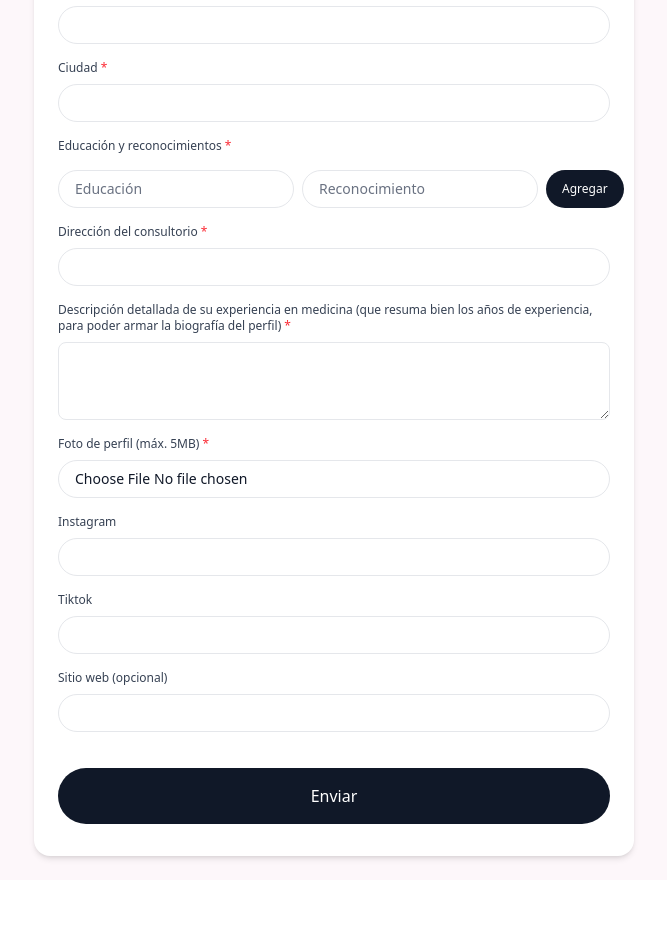
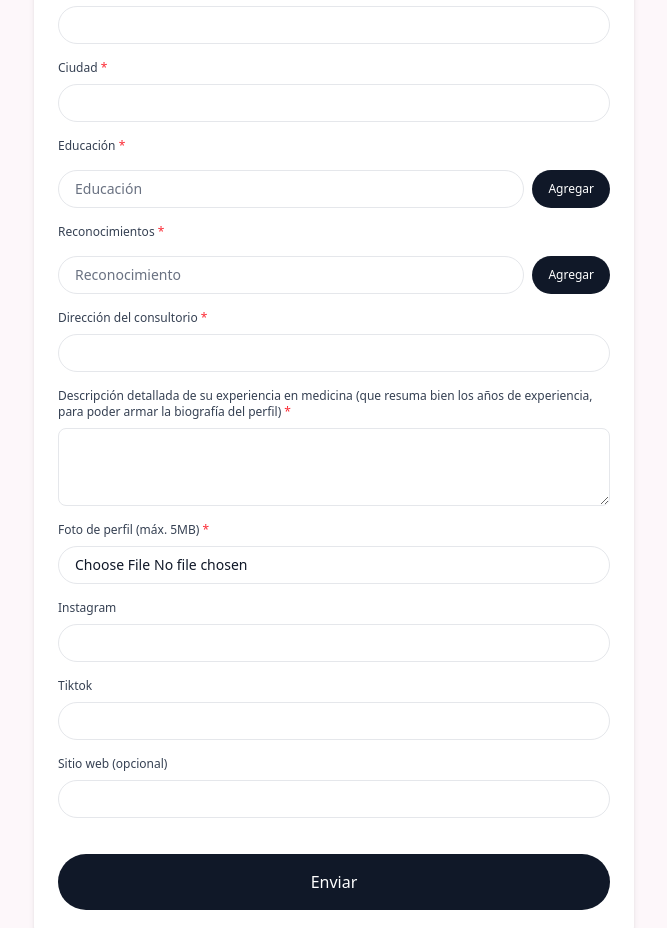
Before and after one commit to AKRONYM-CR/Bella-Website, a SvelteKit app: page /form in a window 1280 px wide. Shown: the part 880-1808 px from the top of the page, without its empty margins (306-973 px from the left). Before the commit the page ends 1760 px from the top, so only its background shows below. Built offline with nearby package versions, Linux system fonts and the light colour scheme.

Commit message:
Refactor form structure to separate education and recognition fields, updating related functions and UI elements for clarity and improved functionality

```diff
--- a/src/routes/form/+page.svelte
+++ b/src/routes/form/+page.svelte
@@ -2,6 +2,9 @@
   import { onMount } from 'svelte';
   import { goto } from '$app/navigation';
 	import Swal from 'sweetalert2';
+
+  const host = 'https://bella-backend-testing-6a7ce2262e7e.herokuapp.com'
+  // const host = 'http://localhost:3000'
 
   let form = {
     nombre: '',
@@ -15,7 +18,8 @@
 		direccion_consultorio: '',
     descripcion: '',
     anos_experiencia: '',
-    educacion_reconocimientos: [],
+    educacion: [],
+    reconocimientos: [],
 		foto_perfil: null,
     instagram: '',
     tiktok: '',
@@ -27,19 +31,26 @@
   let newEducacion = '';
   let newReconocimiento = '';
 
-  function agregarEducacionReconocimiento() {
-    if (newEducacion && newReconocimiento) {
-      form.educacion_reconocimientos = [...form.educacion_reconocimientos, {
-        educacion: newEducacion,
-        reconocimiento: newReconocimiento
-      }];
+  function agregarEducacion() {
+    if (newEducacion) {
+      form.educacion = [...form.educacion, newEducacion];
       newEducacion = '';
+    }
+  }
+
+  function agregarReconocimiento() {
+    if (newReconocimiento) {
+      form.reconocimientos = [...form.reconocimientos, newReconocimiento];
       newReconocimiento = '';
     }
   }
 
-  function eliminarEducacionReconocimiento(index) {
-    form.educacion_reconocimientos = form.educacion_reconocimientos.filter((_, i) => i !== index);
+  function eliminarEducacion(index) {
+    form.educacion = form.educacion.filter((_, i) => i !== index);
+  }
+
+  function eliminarReconocimiento(index) {
+    form.reconocimientos = form.reconocimientos.filter((_, i) => i !== index);
   }
 
   // For file input
@@ -69,7 +80,7 @@
 
     // Manejar campos normales
     for (const key in form) {
-      if (key !== 'foto_perfil' && key !== 'educacion_reconocimientos' && form[key]) {
+      if (key !== 'foto_perfil' && key !== 'educacion' && key !== 'reconocimientos' && form[key]) {
         data.append(key, form[key]);
       }
     }
@@ -80,13 +91,15 @@
     }
 
     // Manejar educación y reconocimientos
-    if (form.educacion_reconocimientos.length > 0) {
-      data.append('educacion_reconocimientos', JSON.stringify(form.educacion_reconocimientos));
+    if (form.educacion.length > 0) {
+      data.append('educacion', JSON.stringify(form.educacion));
+    }
+    if (form.reconocimientos.length > 0) {
+      data.append('reconocimientos', JSON.stringify(form.reconocimientos));
     }
 
     try {
-      // Cambia la URL por la de tu backend real
-      const res = await fetch('https://bella-backend-testing-6a7ce2262e7e.herokuapp.com/forms', {
+      const res = await fetch(`${host}/forms`, {
         method: 'POST',
         body: data
       });
@@ -114,7 +127,8 @@
 				direccion_consultorio: '',
 				descripcion: '',
 				anos_experiencia: '',
-				educacion_reconocimientos: [],
+				educacion: [],
+				reconocimientos: [],
 				foto_perfil: null,
 				instagram: '',
 				tiktok: '',
@@ -203,7 +217,7 @@
     </div>
 
 		<div class="flex flex-col gap-4">
-      <label for="educacion_reconocimientos" class="text-xs text-gray-700 font-medium">Educación y reconocimientos <span class="text-red-500">*</span></label>
+      <label for="educacion" class="text-xs text-gray-700 font-medium">Educación <span class="text-red-500">*</span></label>
 
       <div class="flex flex-col sm:flex-row gap-2">
         <input
@@ -212,6 +226,39 @@
           type="text"
           bind:value={newEducacion}
         />
+        <button
+          type="button"
+          class="px-4 py-2 bg-gray-900 text-white text-xs rounded-full hover:bg-gray-800 transition-colors"
+          on:click={agregarEducacion}
+        >
+          Agregar
+        </button>
+      </div>
+
+      {#if form.educacion.length > 0}
+        <div class="flex flex-col gap-2">
+          {#each form.educacion as item, i}
+            <div class="flex flex-col sm:flex-row items-start sm:items-center gap-2 bg-gray-50 p-3 rounded-lg">
+              <div class="flex-1">
+                <p class="text-sm font-medium">{item}</p>
+              </div>
+              <button
+                type="button"
+                class="text-red-500 hover:text-red-700"
+                on:click={() => eliminarEducacion(i)}
+              >
+                Eliminar
+              </button>
+            </div>
+          {/each}
+        </div>
+      {/if}
+    </div>
+
+    <div class="flex flex-col gap-4">
+      <label for="reconocimientos" class="text-xs text-gray-700 font-medium">Reconocimientos <span class="text-red-500">*</span></label>
+
+      <div class="flex flex-col sm:flex-row gap-2">
         <input
           placeholder="Reconocimiento"
           class="flex-1 px-4 py-2 text-sm text-gray-900 border border-gray-200 rounded-full focus:outline-none focus:border-gray-400 transition-colors"
@@ -221,24 +268,23 @@
         <button
           type="button"
           class="px-4 py-2 bg-gray-900 text-white text-xs rounded-full hover:bg-gray-800 transition-colors"
-          on:click={agregarEducacionReconocimiento}
+          on:click={agregarReconocimiento}
         >
           Agregar
         </button>
       </div>
 
-      {#if form.educacion_reconocimientos.length > 0}
+      {#if form.reconocimientos.length > 0}
         <div class="flex flex-col gap-2">
-          {#each form.educacion_reconocimientos as item, i}
+          {#each form.reconocimientos as item, i}
             <div class="flex flex-col sm:flex-row items-start sm:items-center gap-2 bg-gray-50 p-3 rounded-lg">
               <div class="flex-1">
-                <p class="text-sm font-medium">{item.educacion}</p>
-                <p class="text-sm text-gray-500">{item.reconocimiento}</p>
+                <p class="text-sm font-medium">{item}</p>
               </div>
               <button
                 type="button"
                 class="text-red-500 hover:text-red-700"
-                on:click={() => eliminarEducacionReconocimiento(i)}
+                on:click={() => eliminarReconocimiento(i)}
               >
                 Eliminar
               </button>
```
